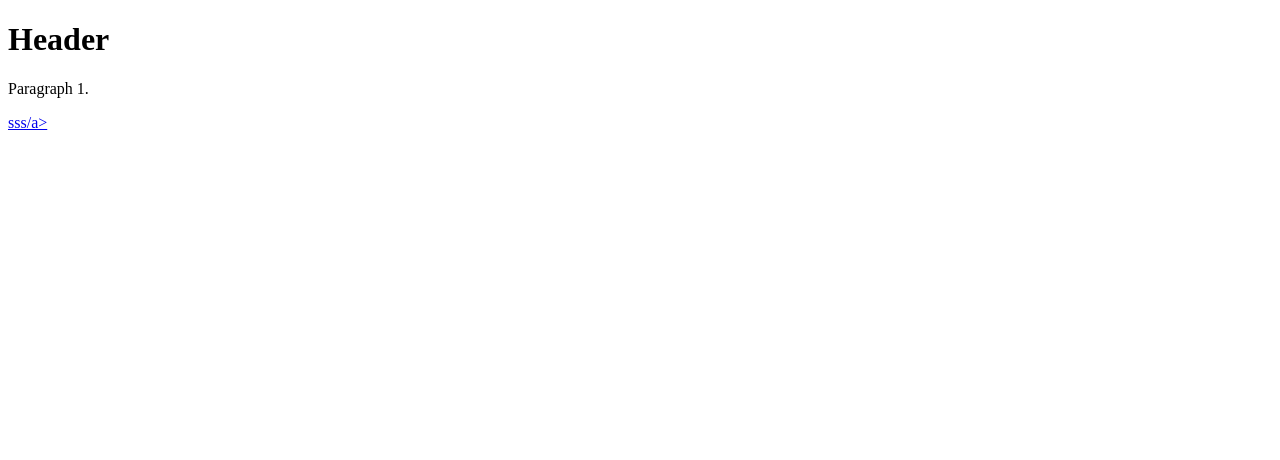
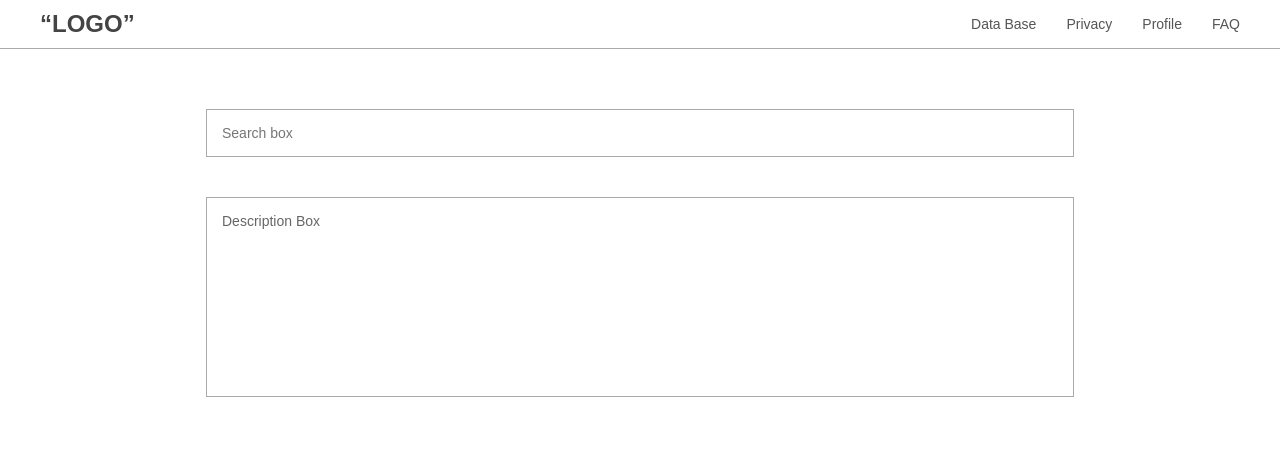
Before and after one commit to suuzuuu/gametimedb, a plain HTML site: page index.html in a window 1280 px wide. Drawn offline with Linux system fonts and the light colour scheme.

Commit message:
Update index.html

```diff
--- a/index.html
+++ b/index.html
@@ -2,11 +2,76 @@
 <html lang="en">
 <head>
   <meta charset="UTF-8">
-  <title>GameDB</title>
+  <meta name="viewport" content="width=device-width, initial-scale=1">
+  <title>Mock UI</title>
+  <style>
+    * {
+      box-sizing: border-box;
+    }
+    body {
+      margin: 0;
+      font-family: Arial, sans-serif;
+    }
+    /* Navigation Bar */
+    .navbar {
+      display: flex;
+      justify-content: space-between;
+      align-items: center;
+      padding: 10px 40px;
+      border-bottom: 1px solid #aaa;
+    }
+    .navbar .logo {
+      font-size: 24px;
+      font-weight: bold;
+      color: #444;
+    }
+    .nav-links {
+      display: flex;
+      gap: 30px;
+    }
+    .nav-links a {
+      text-decoration: none;
+      color: #555;
+      font-size: 14px;
+    }
+
+    /* Content */
+    .container {
+      padding: 60px 20px;
+      display: flex;
+      flex-direction: column;
+      align-items: center;
+      gap: 40px;
+    }
+    .search-box,
+    .description-box {
+      width: 70%;
+      border: 1px solid #aaa;
+      padding: 15px;
+      font-size: 14px;
+      color: #666;
+    }
+    .description-box {
+      height: 200px;
+    }
+  </style>
 </head>
 <body>
-  <h1>Header</h1>
-  <p>Paragraph 1.</p>
-  <a href="https://www.example.com" target="_blank">sss/a>
+
+  <div class="navbar">
+    <div class="logo">“LOGO”</div>
+    <div class="nav-links">
+      <a href="#">Data Base</a>
+      <a href="#">Privacy</a>
+      <a href="#">Profile</a>
+      <a href="#">FAQ</a>
+    </div>
+  </div>
+
+  <div class="container">
+    <input type="text" class="search-box" placeholder="Search box">
+    <div class="description-box">Description Box</div>
+  </div>
+
 </body>
 </html>
```
